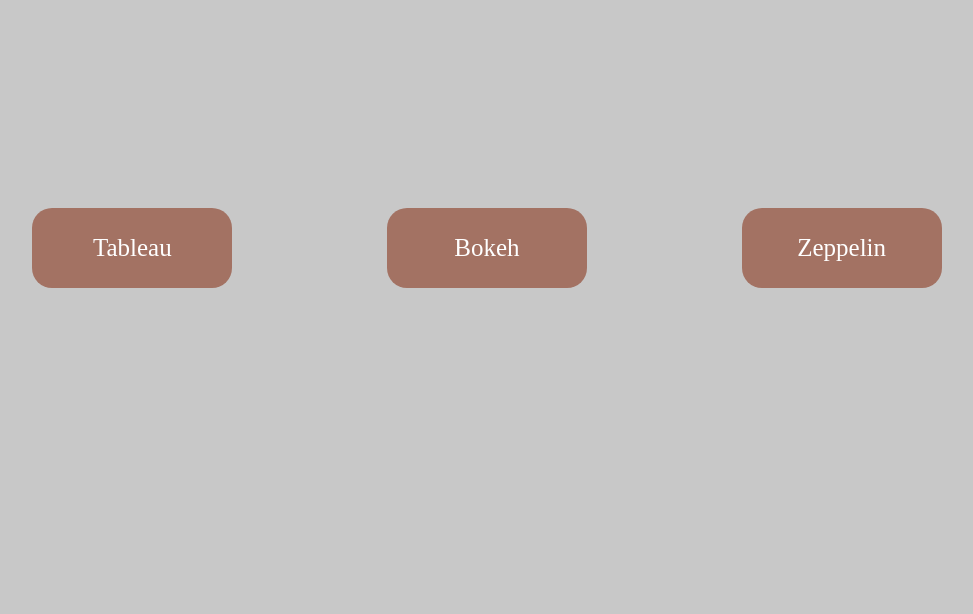
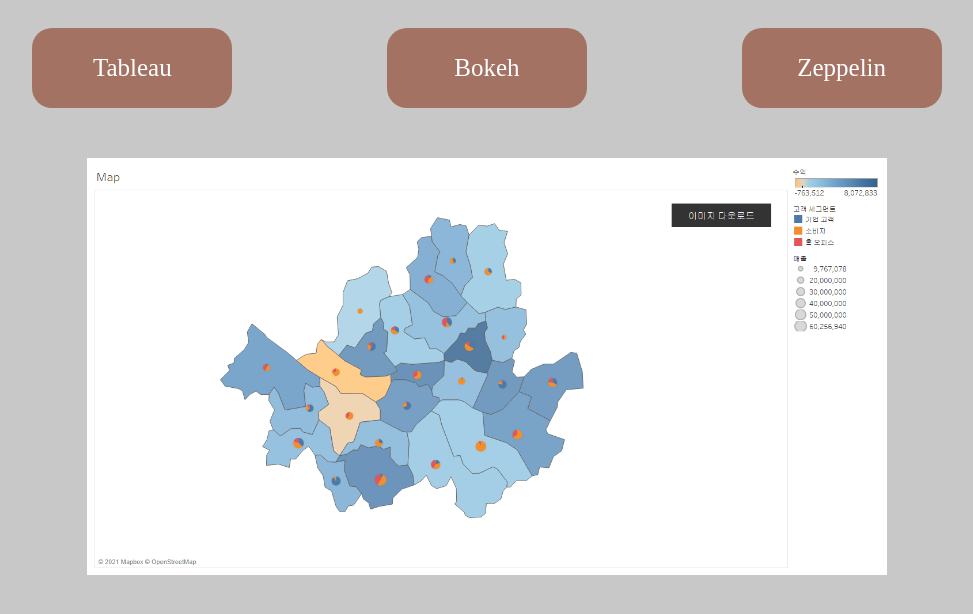
Before and after one commit to J3SUNG/qi_react, a React (Create React App) app: page / in a window 1280 px wide. Shown: the top 614 px of the page, without its empty margins (153-1126 px from the left). Built offline with nearby package versions, Linux system fonts and the light colour scheme.

Commit message:
add printImg file

```diff
--- a/src/App.js
+++ b/src/App.js
@@ -1,22 +1,54 @@
-import React from "react";
-import { BrowserRouter, Link } from "react-router-dom";
+import React, { useEffect, useState } from "react";
+import { BrowserRouter, Link, Route, Switch } from "react-router-dom";
 import "./App.scss";
+import PrintImg from "./PrintImg.js";
 
 const App = () => {
+  useEffect(() => {});
+  const onClickTab = () => {
+    setClickTab(true);
+    setClickBok(false);
+    setClickZep(false);
+  };
+  const onClickBok = () => {
+    setClickTab(false);
+    setClickBok(true);
+    setClickZep(false);
+  };
+  const onClickZep = () => {
+    setClickTab(false);
+    setClickBok(false);
+    setClickZep(true);
+  };
+  const [clickTab, setClickTab] = useState(false);
+  const [clickBok, setClickBok] = useState(false);
+  const [clickZep, setClickZep] = useState(false);
   return (
     <BrowserRouter>
       <div className="box">
-        <div className="content">
-          <Link to="/Tableau" className="Tableau">
+        <div className={clickTab ? "content checked" : "content"}>
+          <Link to="/Tableau" className="Tableau" onClick={onClickTab}>
             Tableau
           </Link>
         </div>
-        <div className="content">
-          <Link to="/Bokeh">Bokeh</Link>
+        <div className={clickBok ? "content checked" : "content"}>
+          <Link to="/Bokeh" className="Bokeh" onClick={onClickBok}>
+            Bokeh
+          </Link>
         </div>
-        <div className="content">
-          <Link to="/Zeppelin">Zeppelin</Link>
+        <div className={clickZep ? "content checked" : "content"}>
+          <Link to="/Zeppelin" className="Zeppelin" onClick={onClickZep}>
+            Zeppelin
+          </Link>
         </div>
+      </div>
+      <div>
+        <Switch>
+          <Route path="/" render={(props) => <PrintImg {...props} />} />
+          <Route path="/Tableau" render={(props) => <PrintImg {...props} />} />
+          <Route path="/Bokeh" render={(props) => <PrintImg {...props} />} />
+          <Route path="/Zeppelin" render={(props) => <PrintImg {...props} />} />
+        </Switch>
       </div>
     </BrowserRouter>
   );
--- a/src/App.scss
+++ b/src/App.scss
@@ -14,7 +14,7 @@
   display: inline-flex;
   width: 200px;
   height: 80px;
-  margin-top: 200px;
+  margin-top: 20px;
   background-color: #a37263;
   border-radius: 20px;
   justify-content: space-around;
@@ -25,3 +25,8 @@
   color: white;
   text-decoration: none !important;
 }
+
+.checked {
+  background-color: #9c4d32;
+  font-weight: bold;
+}
--- /dev/null
+++ b/src/PrintImg.js
@@ -0,0 +1,12 @@
+import React from "react";
+import "./PrintImg.scss";
+import tableau_map from "./images/tableau_map.jpg";
+const PrintImg = () => {
+  return (
+    <div className="imgBox">
+      <img src={tableau_map} alt="tableau_map" className="img" />
+    </div>
+  );
+};
+
+export default PrintImg;
--- /dev/null
+++ b/src/PrintImg.scss
@@ -0,0 +1,9 @@
+.imgBox {
+  display: flex;
+  justify-content: space-around;
+}
+
+.img {
+  margin-top: 50px;
+  width: 800px;
+}
```
Also changed, not shown: src/images/tableau_map.jpg (added).
